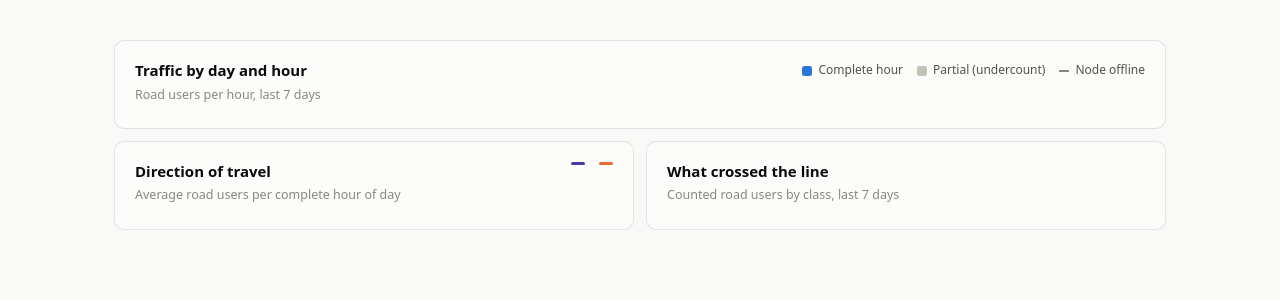
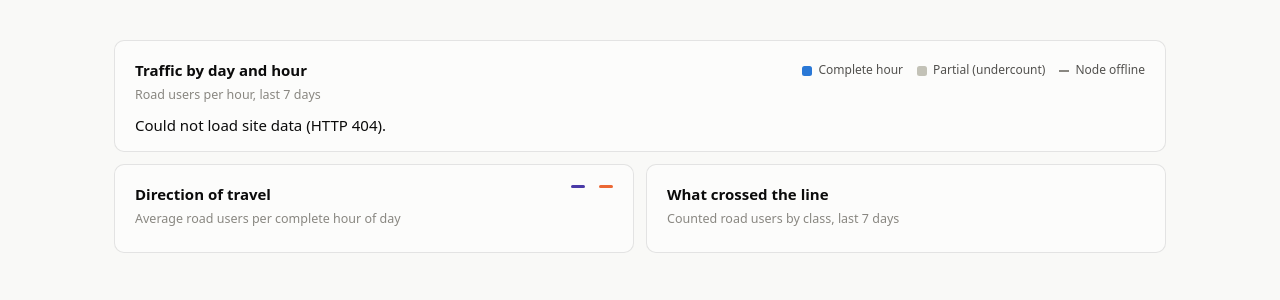
Before and after one commit to silas-selfe/twatch, a FastAPI app: page /site/1 in a window 1280 px wide. Shown: the part 118-418 px from the top of the page. Run offline with FastAPI, Linux system fonts and the light colour scheme; the visitor is signed in with stand-in values (Sample User, id 1); some libraries are stand-ins or nearby versions.

Commit message:
Fix blank charts: grant tw_web SELECT on daily_by_site view
/api/fleet queries the view, but the web role only had grants on the
three tables -> permission denied -> 500 -> the fleet page script died
before rendering any chart. Reproduced and verified under a properly
restricted twatch_web role (superuser local tests had masked it).
Frontend now surfaces API failures on the page instead of failing
silently.

Co-Authored-By: Claude Fable 5 <noreply@anthropic.com>

```diff
--- a/web/schema.sql
+++ b/web/schema.sql
@@ -21,5 +21,5 @@ BEGIN
     END IF;
 END $$;
 GRANT USAGE ON SCHEMA monitor_traffic TO tw_web;
-GRANT SELECT ON sites, hourly_summary, node_heartbeat TO tw_web;
+GRANT SELECT ON sites, hourly_summary, node_heartbeat, daily_by_site TO tw_web;
 GRANT SELECT ON users TO tw_web;
--- a/web/templates/site.html
+++ b/web/templates/site.html
@@ -55,7 +55,13 @@
 <script>
 (async function () {
   const { dayHourHistogram, lineChart, css, fmt } = window.tw;
-  const data = await (await fetch("/api/site/{{ site.site_id }}/hours?days=7")).json();
+  const resp = await fetch("/api/site/{{ site.site_id }}/hours?days=7");
+  if (!resp.ok) {
+    document.getElementById("histogram").textContent =
+      "Could not load site data (HTTP " + resp.status + ").";
+    return;
+  }
+  const data = await resp.json();
   const rows = data.rows;
   if (!rows.length) {
     document.getElementById("histogram").textContent = "No data shipped yet.";
```
Also changed, not shown: web/templates/fleet.html (+7 -1 lines).
